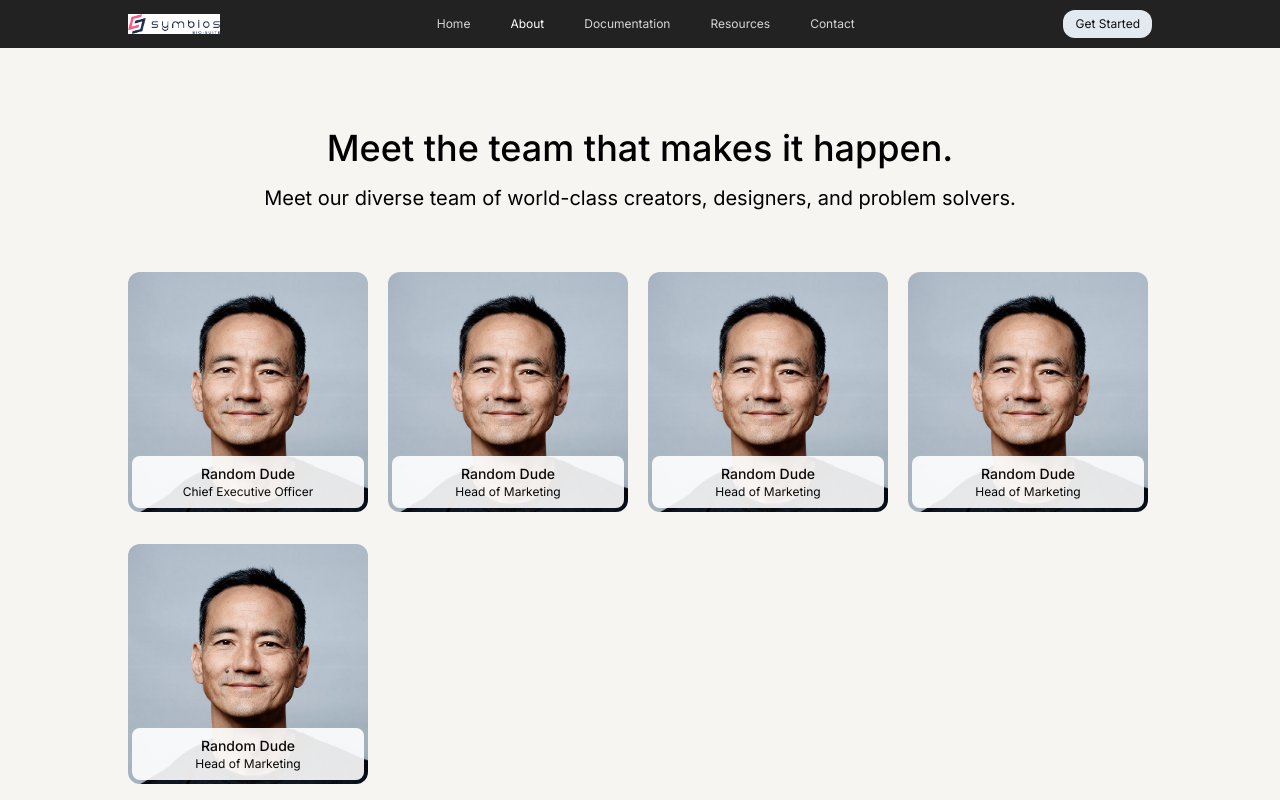
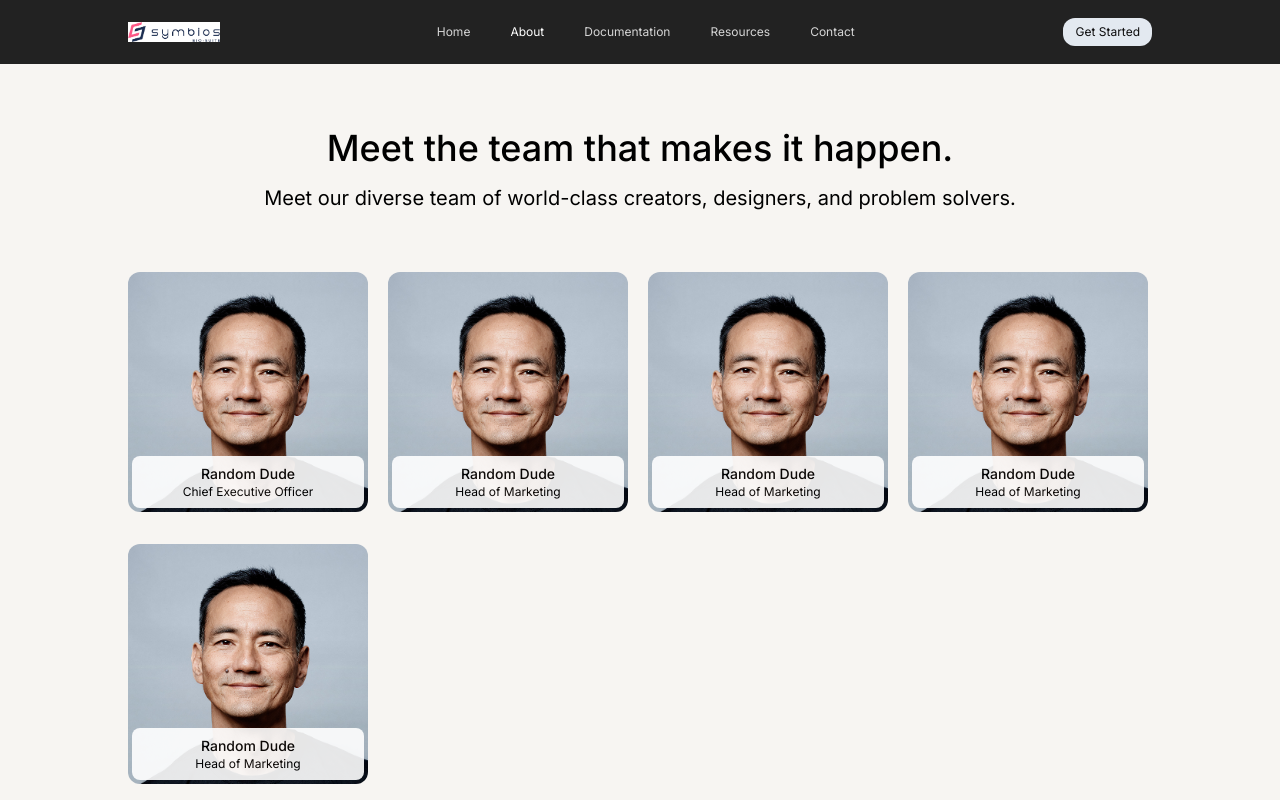
Before and after one commit to spencerhum04/symbios, a React (Vite) app: page /about in a window 1280 px wide. Shown: the top 800 px of the page. Built offline with nearby package versions, Linux system fonts and the light colour scheme.

Commit message:
style: navbar height

```diff
--- a/src/components/Navbar.tsx
+++ b/src/components/Navbar.tsx
@@ -42,7 +42,7 @@ export default function Navbar() {
 
     return (
         <>
-            <div className="bg-neutral-900 text-white flex flex-row items-center justify-between w-full px-6 sm:px-32 py-2 h-12">
+            <div className="bg-neutral-900 text-white flex flex-row items-center justify-between w-full px-6 sm:px-32 py-2 h-16">
                 <div className="flex flex-row items-center justify-between w-full sm:w-25">
                     <img src={logo} className="h-5" />
                     <button className={`sm:hidden w-[16px] h-[12px] rounded-lg flex flex-col justify-between`} onClick={() => {setMenu(true)}}>
@@ -72,7 +72,7 @@ export default function Navbar() {
                 </div>
                 <div className="flex flex-col py-6 pr-4">
                     {tabs.map(({ name, path }) => (
-                        <Link key={name} to={path} className={`h-12 text-white place-content-center px-6 font-medium rounded-r-full cursor-pointer transition-colors ${focus === name ? "bg-neutral-800" : ""}`} onClick={() => setFocus(name)}>
+                        <Link key={name} to={path} className={`h-16 text-white place-content-center px-6 font-medium rounded-r-full cursor-pointer transition-colors ${focus === name ? "bg-neutral-800" : ""}`} onClick={() => setFocus(name)}>
                             {name}
                         </Link>
                     ))}
```
